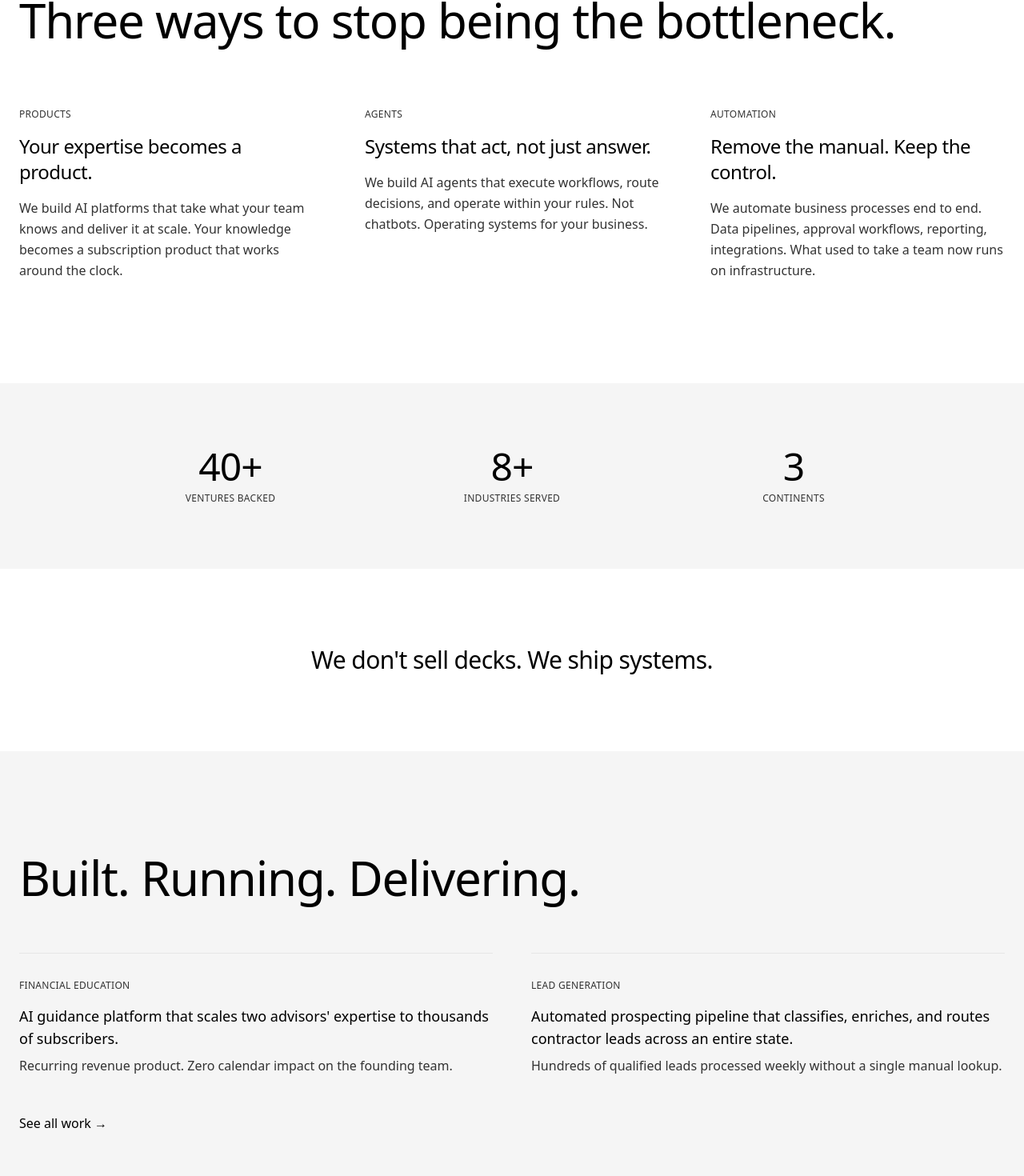
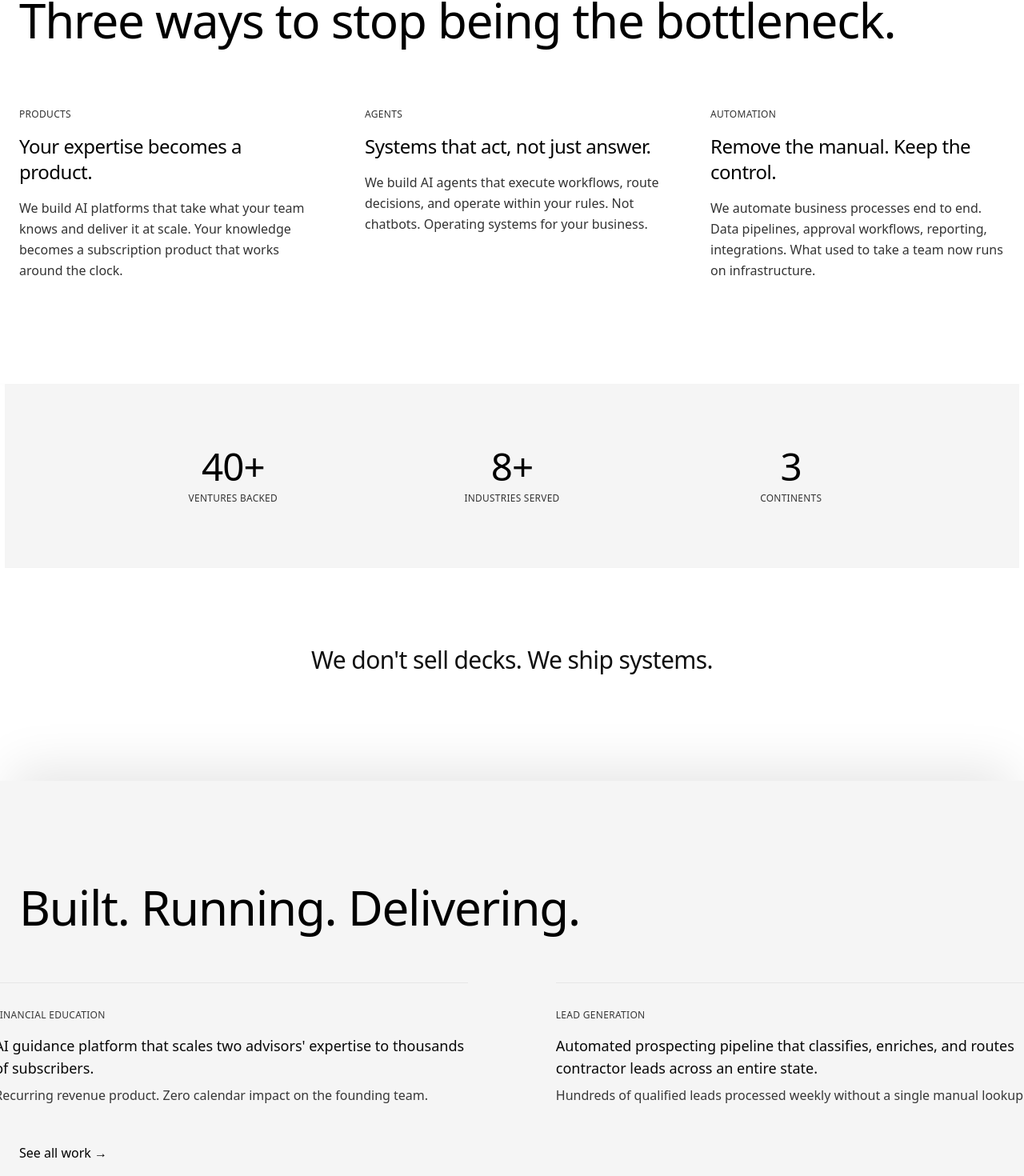
Before and after one commit to luisaltoia/OpenSiva-Website, a React (Vite) app: page / in a window 1280 px wide. Shown: the part 933-2403 px from the top of the page at 80% size. Built offline with nearby package versions, Linux system fonts and the light colour scheme.

Commit message:
Enhance section transitions

```diff
--- a/src/pages/Index.tsx
+++ b/src/pages/Index.tsx
@@ -1,26 +1,110 @@
 import { Link } from "react-router-dom";
+import { useRef } from "react";
+import { motion, useScroll, useTransform } from "framer-motion";
 import Navigation from "@/components/Navigation";
 import Hero from "@/components/Hero";
 import FooterCTA from "@/components/FooterCTA";
-import ScrollReveal from "@/components/ScrollReveal";
 
 const Index = () => {
-  return (
-    <div className="min-h-screen bg-background">
-      <Navigation />
-      <Hero />
+  // Refs for each section to track scroll
+  const sectionBRef = useRef<HTMLDivElement>(null);
+  const sectionCRef = useRef<HTMLDivElement>(null);
+  const sectionDRef = useRef<HTMLDivElement>(null);
+  const sectionERef = useRef<HTMLDivElement>(null);
+  const sectionFRef = useRef<HTMLDivElement>(null);
+  const heroRef = useRef<HTMLDivElement>(null);
 
-      {/* Section B — What We Build */}
-      <section className="py-32 bg-background">
-        <div className="container mx-auto px-6">
-          <div className="max-w-7xl mx-auto">
-            <ScrollReveal className="mb-20">
-              <h2 className="text-4xl md:text-6xl font-light text-architectural">
-                Three ways to stop being the bottleneck.
-              </h2>
-            </ScrollReveal>
-            <div className="grid md:grid-cols-3 gap-16">
-              {[
+  // Hero fades/blurs out as you scroll away
+  const { scrollYProgress: heroExit } = useScroll({
+    target: heroRef,
+    offset: ["start start", "end start"],
+  });
+  const heroBlur = useTransform(heroExit, [0.5, 1], [0, 12]);
+  const heroOpacity = useTransform(heroExit, [0.5, 1], [1, 0]);
+  const heroScale = useTransform(heroExit, [0.5, 1], [1, 0.95]);
+
+  // Section B slides up over hero
+  const { scrollYProgress: sectionBProgress } = useScroll({
+    target: sectionBRef,
+    offset: ["start end", "start 0.3"],
+  });
+  const sectionBY = useTransform(sectionBProgress, [0, 1], [120, 0]);
+  const sectionBOpacity = useTransform(sectionBProgress, [0, 0.5], [0, 1]);
+
+  // Section C — proof bar
+  const { scrollYProgress: sectionCProgress } = useScroll({
+    target: sectionCRef,
+    offset: ["start end", "start 0.4"],
+  });
+  const sectionCScale = useTransform(sectionCProgress, [0, 1], [0.92, 1]);
+  const sectionCOpacity = useTransform(sectionCProgress, [0, 0.6], [0, 1]);
+
+  // Section D — the line
+  const { scrollYProgress: sectionDProgress } = useScroll({
+    target: sectionDRef,
+    offset: ["start end", "start 0.4"],
+  });
+  const sectionDBlur = useTransform(sectionDProgress, [0, 0.8], [8, 0]);
+  const sectionDOpacity = useTransform(sectionDProgress, [0, 0.8], [0, 1]);
+
+  // Section E — work preview
+  const { scrollYProgress: sectionEProgress } = useScroll({
+    target: sectionERef,
+    offset: ["start end", "start 0.3"],
+  });
+  const sectionEY = useTransform(sectionEProgress, [0, 1], [80, 0]);
+  const sectionEOpacity = useTransform(sectionEProgress, [0, 0.5], [0, 1]);
+
+  // Section F — footer CTA
+  const { scrollYProgress: sectionFProgress } = useScroll({
+    target: sectionFRef,
+    offset: ["start end", "start 0.5"],
+  });
+  const sectionFScale = useTransform(sectionFProgress, [0, 1], [0.9, 1]);
+  const sectionFOpacity = useTransform(sectionFProgress, [0, 0.6], [0, 1]);
+  const sectionFBlur = useTransform(sectionFProgress, [0, 0.6], [6, 0]);
+
+  // Individual card animations for Section B
+  const card1Ref = useRef<HTMLDivElement>(null);
+  const card2Ref = useRef<HTMLDivElement>(null);
+  const card3Ref = useRef<HTMLDivElement>(null);
+
+  const { scrollYProgress: c1 } = useScroll({ target: card1Ref, offset: ["start end", "start 0.5"] });
+  const { scrollYProgress: c2 } = useScroll({ target: card2Ref, offset: ["start end", "start 0.5"] });
+  const { scrollYProgress: c3 } = useScroll({ target: card3Ref, offset: ["start end", "start 0.5"] });
+
+  const c1Y = useTransform(c1, [0, 1], [40, 0]);
+  const c1O = useTransform(c1, [0, 0.6], [0, 1]);
+  const c2Y = useTransform(c2, [0, 1], [40, 0]);
+  const c2O = useTransform(c2, [0, 0.6], [0, 1]);
+  const c3Y = useTransform(c3, [0, 1], [40, 0]);
+  const c3O = useTransform(c3, [0, 0.6], [0, 1]);
+
+  // Work preview cards
+  const work1Ref = useRef<HTMLDivElement>(null);
+  const work2Ref = useRef<HTMLDivElement>(null);
+  const { scrollYProgress: w1 } = useScroll({ target: work1Ref, offset: ["start end", "start 0.4"] });
+  const { scrollYProgress: w2 } = useScroll({ target: work2Ref, offset: ["start end", "start 0.4"] });
+  const w1X = useTransform(w1, [0, 1], [-60, 0]);
+  const w1O = useTransform(w1, [0, 0.5], [0, 1]);
+  const w2X = useTransform(w2, [0, 1], [60, 0]);
+  const w2O = useTransform(w2, [0, 0.5], [0, 1]);
+
+  // Proof bar metrics
+  const m1Ref = useRef<HTMLDivElement>(null);
+  const m2Ref = useRef<HTMLDivElement>(null);
+  const m3Ref = useRef<HTMLDivElement>(null);
+  const { scrollYProgress: m1p } = useScroll({ target: m1Ref, offset: ["start end", "start 0.5"] });
+  const { scrollYProgress: m2p } = useScroll({ target: m2Ref, offset: ["start end", "start 0.5"] });
+  const { scrollYProgress: m3p } = useScroll({ target: m3Ref, offset: ["start end", "start 0.5"] });
+  const m1Scale = useTransform(m1p, [0, 1], [0.7, 1]);
+  const m1O = useTransform(m1p, [0, 0.6], [0, 1]);
+  const m2Scale = useTransform(m2p, [0, 1], [0.7, 1]);
+  const m2O = useTransform(m2p, [0, 0.6], [0, 1]);
+  const m3Scale = useTransform(m3p, [0, 1], [0.7, 1]);
+  const m3O = useTransform(m3p, [0, 0.6], [0, 1]);
+
+  const blocks = [
     {
       label: "PRODUCTS",
       headline: "Your expertise becomes a product.",
@@ -36,85 +120,180 @@ const Index = () => {
       headline: "Remove the manual. Keep the control.",
       body: "We automate business processes end to end. Data pipelines, approval workflows, reporting, integrations. What used to take a team now runs on infrastructure.",
     },
-              ].map((block, i) => (
-                <ScrollReveal key={i} direction={i === 0 ? "left" : i === 2 ? "right" : "up"} blur>
+  ];
+
+  const cardRefs = [card1Ref, card2Ref, card3Ref];
+  const cardYs = [c1Y, c2Y, c3Y];
+  const cardOs = [c1O, c2O, c3O];
+
+  return (
+    <div className="min-h-screen bg-background overflow-x-hidden">
+      <Navigation />
+
+      {/* Hero — sticky, blurs & scales down as you scroll past */}
+      <div ref={heroRef} className="relative z-10">
+        <motion.div
+          style={{
+            opacity: heroOpacity,
+            scale: heroScale,
+            filter: useTransform(heroBlur, (v) => `blur(${v}px)`),
+          }}
+        >
+          <Hero />
+        </motion.div>
+      </div>
+
+      {/* Section B — slides up over hero with overlap */}
+      <motion.section
+        ref={sectionBRef}
+        className="relative z-20 py-32 bg-background"
+        style={{
+          y: sectionBY,
+          opacity: sectionBOpacity,
+          boxShadow: "0 -40px 80px -20px hsl(0 0% 0% / 0.15)",
+        }}
+      >
+        <div className="container mx-auto px-6">
+          <div className="max-w-7xl mx-auto">
+            <motion.h2
+              className="text-4xl md:text-6xl font-light text-architectural mb-20"
+              initial={{ opacity: 0, y: 30 }}
+              whileInView={{ opacity: 1, y: 0 }}
+              viewport={{ once: true, amount: 0.5 }}
+              transition={{ duration: 0.7, ease: [0.16, 1, 0.3, 1] }}
+            >
+              Three ways to stop being the bottleneck.
+            </motion.h2>
+            <div className="grid md:grid-cols-3 gap-16">
+              {blocks.map((block, i) => (
+                <motion.div
+                  key={i}
+                  ref={cardRefs[i]}
+                  style={{ y: cardYs[i], opacity: cardOs[i] }}
+                >
                   <p className="text-minimal text-muted-foreground mb-4">{block.label}</p>
                   <h3 className="text-2xl font-light text-architectural mb-4">{block.headline}</h3>
                   <p className="text-muted-foreground leading-relaxed">{block.body}</p>
-                </ScrollReveal>
+                </motion.div>
               ))}
             </div>
           </div>
         </div>
-      </section>
+      </motion.section>
 
-      {/* Section C — Proof Bar */}
-      <section className="py-20 bg-muted">
+      {/* Section C — Proof Bar — scales in from small */}
+      <motion.section
+        ref={sectionCRef}
+        className="relative z-30 py-20 bg-muted"
+        style={{
+          scale: sectionCScale,
+          opacity: sectionCOpacity,
+        }}
+      >
         <div className="container mx-auto px-6">
           <div className="max-w-5xl mx-auto grid grid-cols-3 gap-8 text-center">
             {[
               { number: "40+", label: "Ventures backed" },
               { number: "8+", label: "Industries served" },
               { number: "3", label: "Continents" },
-            ].map((metric, i) => (
-              <ScrollReveal key={i} direction="up">
+            ].map((metric, i) => {
+              const refs = [m1Ref, m2Ref, m3Ref];
+              const scales = [m1Scale, m2Scale, m3Scale];
+              const opacities = [m1O, m2O, m3O];
+              return (
+                <motion.div
+                  key={i}
+                  ref={refs[i]}
+                  style={{ scale: scales[i], opacity: opacities[i] }}
+                >
                   <p className="text-4xl md:text-5xl font-light text-architectural mb-2">{metric.number}</p>
                   <p className="text-minimal text-muted-foreground">{metric.label}</p>
-              </ScrollReveal>
-            ))}
+                </motion.div>
+              );
+            })}
           </div>
         </div>
-      </section>
+      </motion.section>
 
-      {/* Section D — The Line */}
-      <section className="py-24 bg-background">
+      {/* Section D — The Line — blurs in from nothing */}
+      <motion.section
+        ref={sectionDRef}
+        className="relative z-30 py-24 bg-background"
+        style={{
+          opacity: sectionDOpacity,
+          filter: useTransform(sectionDBlur, (v) => `blur(${v}px)`),
+        }}
+      >
         <div className="container mx-auto px-6 text-center">
-          <ScrollReveal>
           <p className="text-2xl md:text-3xl font-light text-architectural max-w-3xl mx-auto">
             We don't sell decks. We ship systems.
           </p>
-          </ScrollReveal>
         </div>
-      </section>
+      </motion.section>
 
-      {/* Section E — Work Preview */}
-      <section className="py-32 bg-muted">
+      {/* Section E — Work Preview — slides up with card stagger */}
+      <motion.section
+        ref={sectionERef}
+        className="relative z-40 py-32 bg-muted"
+        style={{
+          y: sectionEY,
+          opacity: sectionEOpacity,
+          boxShadow: "0 -30px 60px -15px hsl(0 0% 0% / 0.1)",
+        }}
+      >
         <div className="container mx-auto px-6">
           <div className="max-w-7xl mx-auto">
-            <ScrollReveal>
-              <h2 className="text-4xl md:text-6xl font-light text-architectural mb-16">
+            <motion.h2
+              className="text-4xl md:text-6xl font-light text-architectural mb-16"
+              initial={{ opacity: 0, y: 20 }}
+              whileInView={{ opacity: 1, y: 0 }}
+              viewport={{ once: true, amount: 0.5 }}
+              transition={{ duration: 0.7, ease: [0.16, 1, 0.3, 1] }}
+            >
               Built. Running. Delivering.
-              </h2>
-            </ScrollReveal>
+            </motion.h2>
             <div className="grid md:grid-cols-2 gap-12 mb-12">
-              <ScrollReveal direction="left">
+              <motion.div ref={work1Ref} style={{ x: w1X, opacity: w1O }}>
                 <div className="border-t border-border pt-8">
                   <p className="text-minimal text-muted-foreground mb-4">FINANCIAL EDUCATION</p>
                   <p className="text-lg mb-2">AI guidance platform that scales two advisors' expertise to thousands of subscribers.</p>
                   <p className="text-muted-foreground">Recurring revenue product. Zero calendar impact on the founding team.</p>
                 </div>
-              </ScrollReveal>
-              <ScrollReveal direction="right">
+              </motion.div>
+              <motion.div ref={work2Ref} style={{ x: w2X, opacity: w2O }}>
                 <div className="border-t border-border pt-8">
                   <p className="text-minimal text-muted-foreground mb-4">LEAD GENERATION</p>
                   <p className="text-lg mb-2">Automated prospecting pipeline that classifies, enriches, and routes contractor leads across an entire state.</p>
                   <p className="text-muted-foreground">Hundreds of qualified leads processed weekly without a single manual lookup.</p>
                 </div>
-              </ScrollReveal>
+              </motion.div>
             </div>
-            <ScrollReveal>
+            <motion.div
+              initial={{ opacity: 0 }}
+              whileInView={{ opacity: 1 }}
+              viewport={{ once: true }}
+              transition={{ duration: 0.6, delay: 0.3 }}
+            >
               <Link to="/work" className="text-foreground hover:text-muted-foreground transition-colors duration-300">
                 See all work →
               </Link>
-            </ScrollReveal>
+            </motion.div>
           </div>
         </div>
-      </section>
+      </motion.section>
 
-      {/* Section F — Footer CTA */}
-      <ScrollReveal>
+      {/* Section F — Footer CTA — scales & blurs in */}
+      <motion.div
+        ref={sectionFRef}
+        className="relative z-50"
+        style={{
+          scale: sectionFScale,
+          opacity: sectionFOpacity,
+          filter: useTransform(sectionFBlur, (v) => `blur(${v}px)`),
+        }}
+      >
         <FooterCTA />
-      </ScrollReveal>
+      </motion.div>
     </div>
   );
 };
```
Lines whose indentation alone changed are shown as unchanged.
